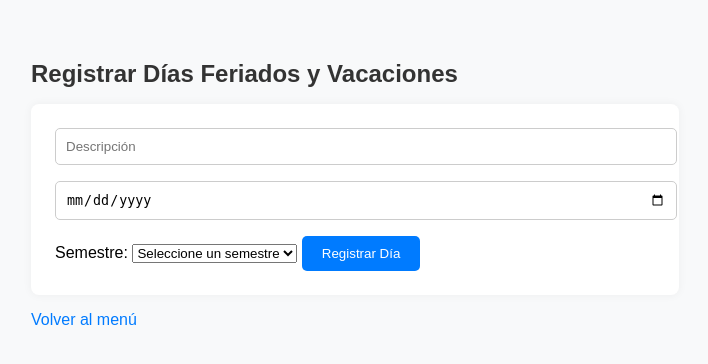
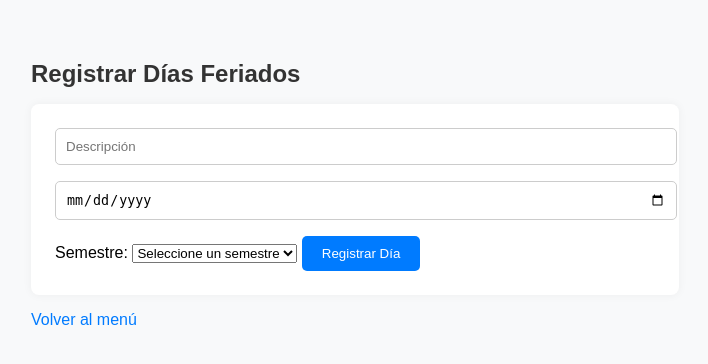
Before and after one commit to Cach13/Muniz, a PHP site: page /admin/r_dias.php in a window 1280 px wide. Shown: the top 364 px of the page, without its empty margins (9-717 px from the left). Run offline with PHP 8.4, Linux system fonts and the light colour scheme; data that the repository does not hold is empty.

Commit message:
Segundo commit

```diff
--- a/admin/r_dias.php
+++ b/admin/r_dias.php
@@ -23,11 +23,11 @@ if ($_SERVER['REQUEST_METHOD'] == 'POST') {
 <html lang="es">
 <head>
     <meta charset="UTF-8">
-    <title>Registrar Días Feriados y Vacaciones</title>
+    <title>Registrar Días Feriados</title>
     <link rel="stylesheet" href="css/form.css">
 </head>
 <body>
-    <h2>Registrar Días Feriados y Vacaciones</h2>
+    <h2>Registrar Días Feriados</h2>
     <form method="POST">
         <input type="text" name="descripcion" placeholder="Descripción" required>
         <input type="date" name="fecha" required>
@@ -41,6 +41,7 @@ if ($_SERVER['REQUEST_METHOD'] == 'POST') {
         </select>
 
         <button type="submit">Registrar Día</button>
+
     </form>
     <a href="p_admin.html">Volver al menú</a>
 </body>
```
